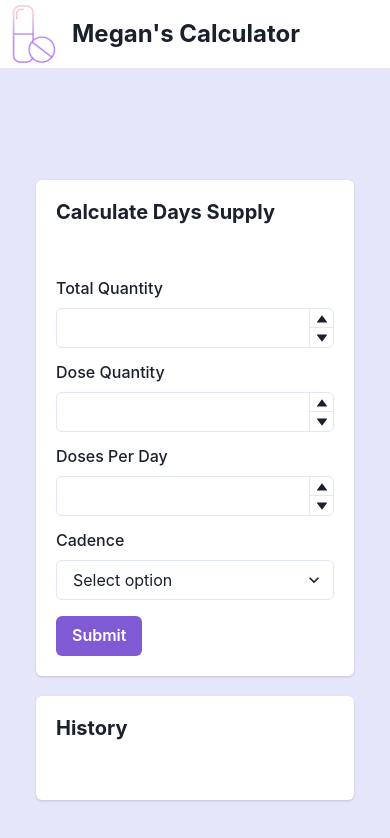
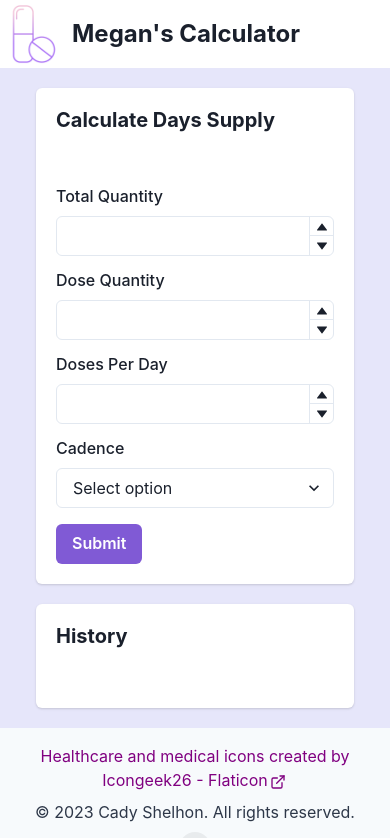
Before and after one commit to cadyshelhon/megans-calculator, a React (Create React App) app: page / in a window 390 px wide. Shown: the top 838 px of the page. Built offline with nearby package versions, Linux system fonts and the light colour scheme.

Commit message:
enhance mobile view

```diff
--- a/src/components/Main.tsx
+++ b/src/components/Main.tsx
@@ -14,7 +14,7 @@ const Main = () => {
       direction={["column", "row"]}
       gap={5}
       p={5}
-      h="100vh"
+      maxWidth={["100vh", "100%"]}
     >
       <CalculatorCard
         currentResults={results}
```
